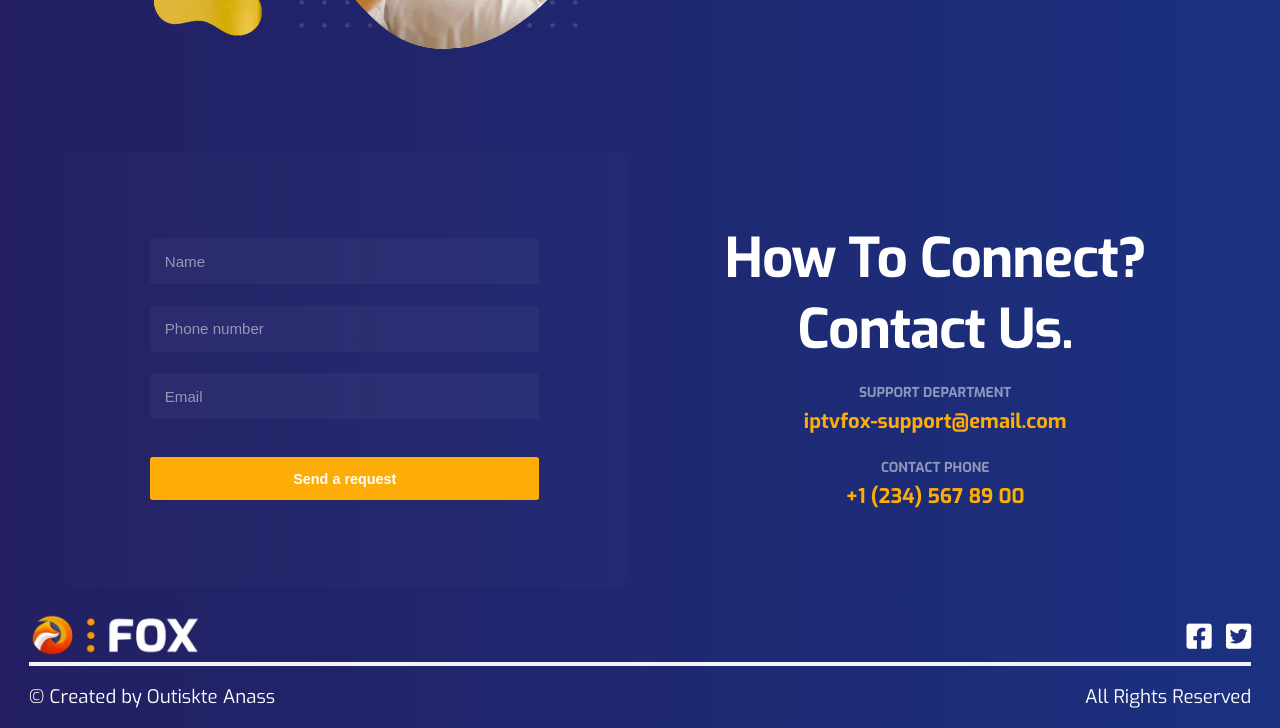
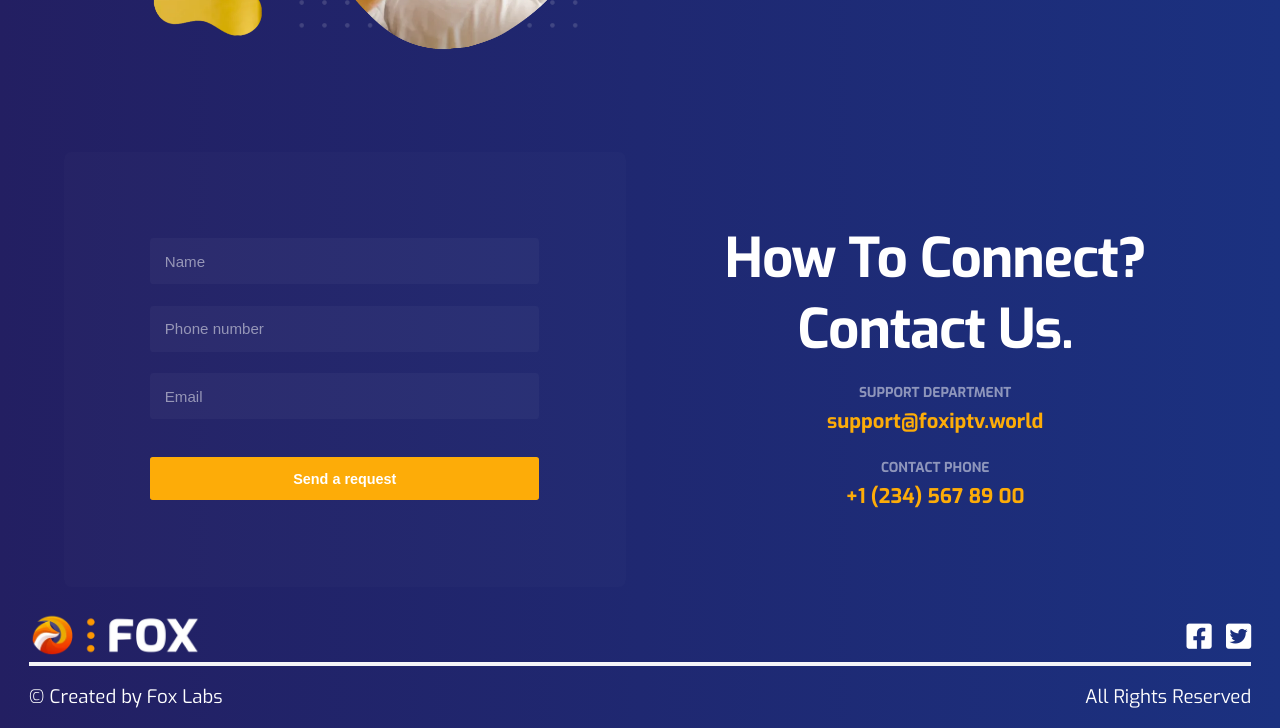
Before and after one commit to zananova/Foxtv, a plain HTML site: page index.html in a window 1280 px wide. Shown: the part 6518-7246 px from the top of the page. Drawn offline with nearby package versions, Linux system fonts and the light colour scheme.

Commit message:
Update index.html

```diff
--- a/index.html
+++ b/index.html
@@ -419,7 +419,7 @@
 						Contact Us.
 					</h2>
 					<h5>SUPPORT DEPARTMENT</h5>
-					<h4><a href="mailto:iptvfox-support@email.com">iptvfox-support@email.com</a></h4>
+					<h4><a href="mailto:iptvfox-support@email.com">support@foxiptv.world</a></h4>
 					<h5>CONTACT PHONE</h5>
 					<h4><a href="tel:+12345678900">+1 (234) 567 89 00</a></h4>
 				</div>
@@ -434,7 +434,7 @@
 				</div>
 
 				<div class="copyright_text">
-					<p class="large">&copy; Created by Outiskte Anass</p>
+					<p class="large">&copy; Created by Fox Labs</p>
 					<p class="large">All Rights Reserved</p>
 				</div>
 			</footer>
```
